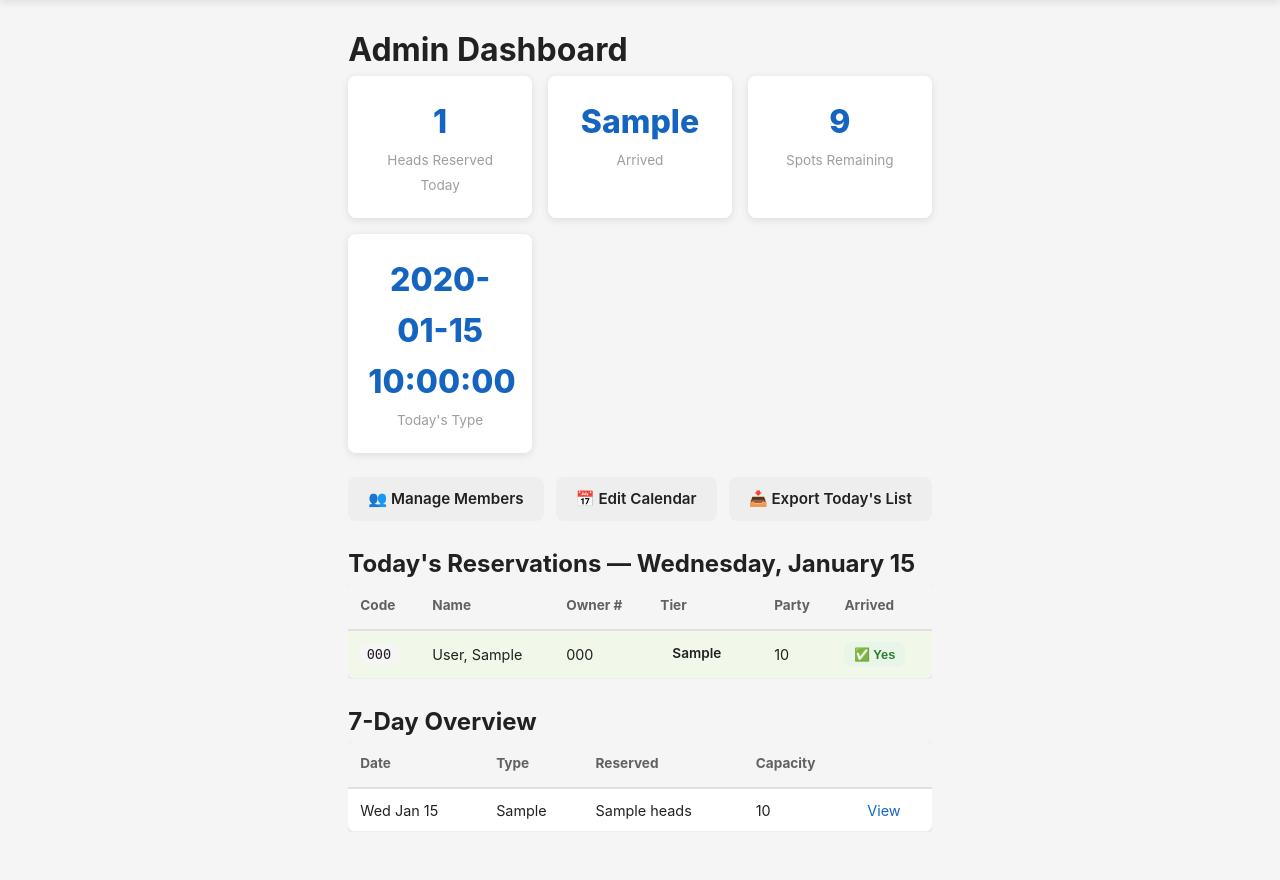
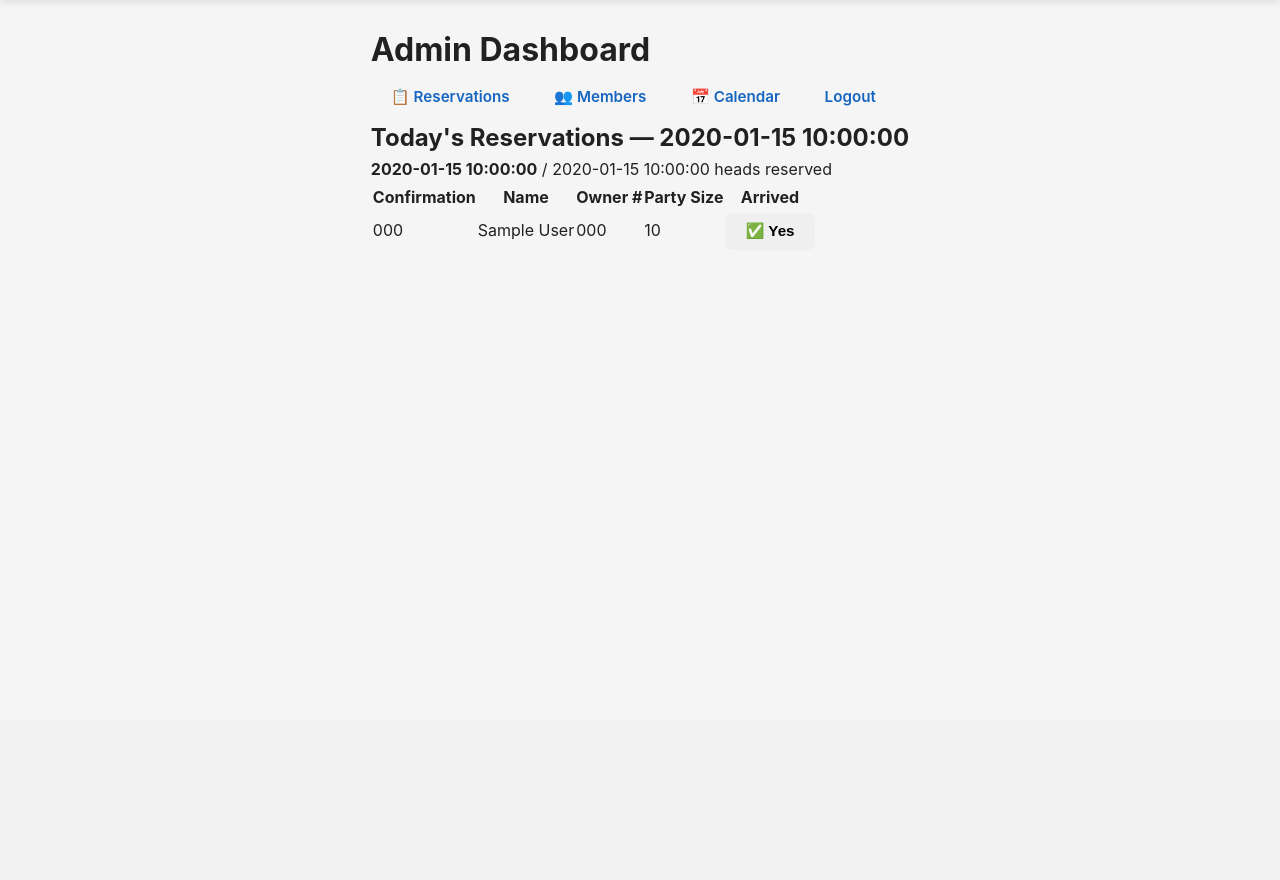
Before and after one commit to ccbractivix/splashpass, a Flask app: template templates/admin/dashboard.html in a window 1280 px wide. Shown: the part 80-960 px from the top of the page. After the commit the page ends 319 px from the top, so only its background shows below. Run offline with Flask 3, Linux system fonts and the light colour scheme; tables that the repository leaves empty hold one stand-in row (values such as "Sample post"); the template is opened without the code that fills it: values that come from a table or form of the project are taken from there, most other values are stand-ins (such as "Sample title", 1, 10 or a date in 2020).

Commit message:
Update dashboard.html

```diff
--- a/templates/admin/dashboard.html
+++ b/templates/admin/dashboard.html
@@ -1,62 +1,39 @@
 {% extends "base.html" %}
-
 {% block title %}Admin Dashboard{% endblock %}
-
 {% block content %}
 <h1>Admin Dashboard</h1>
-
-<div class="dashboard-stats">
-    <div class="stat-card">
-        <span class="stat-number">{{ total_heads }}</span>
-        <span class="stat-label">Heads Reserved Today</span>
-    </div>
-    <div class="stat-card">
-        <span class="stat-number">{{ arrived_heads }}</span>
-        <span class="stat-label">Arrived</span>
-    </div>
-    <div class="stat-card">
-        <span class="stat-number">{{ capacity - total_heads }}</span>
-        <span class="stat-label">Spots Remaining</span>
-    </div>
-    <div class="stat-card">
-        <span class="stat-number stat-type-{{ today_type|lower|replace(' ', '-') }}">{{ today_type }}</span>
-        <span class="stat-label">Today's Type</span>
-    </div>
+<div class="admin-nav">
+    <a href="{{ url_for('admin_reservations') }}" class="btn">📋 Reservations</a>
+    <a href="{{ url_for('admin_members') }}" class="btn">👥 Members</a>
+    <a href="{{ url_for('admin_calendar') }}" class="btn">📅 Calendar</a>
+    <a href="{{ url_for('admin_logout') }}" class="btn btn-danger">Logout</a>
 </div>
 
-<div class="admin-actions">
-    <a href="{{ url_for('admin.members') }}" class="btn btn-secondary">👥 Manage Members</a>
-    <a href="{{ url_for('admin.calendar_editor') }}" class="btn btn-secondary">📅 Edit Calendar</a>
-    <a href="{{ url_for('admin.export_reservations', date_str=today.strftime('%Y-%m-%d')) }}" class="btn btn-secondary">📥 Export Today's List</a>
-</div>
+<h2>Today's Reservations — {{ today_str }}</h2>
+<p><strong>{{ today_heads }}</strong> / {{ today_capacity }} heads reserved</p>
 
-<h2>Today's Reservations — {{ today.strftime('%A, %B %d') }}</h2>
-
-{% if reservations %}
-<div class="table-wrapper">
-    <table class="data-table">
+{% if today_reservations %}
+<table>
     <thead>
         <tr>
-                <th>Code</th>
+            <th>Confirmation</th>
             <th>Name</th>
             <th>Owner #</th>
-                <th>Tier</th>
-                <th>Party</th>
+            <th>Party Size</th>
             <th>Arrived</th>
         </tr>
     </thead>
     <tbody>
-            {% for r in reservations %}
-            <tr class="{% if r.arrived %}row-arrived{% endif %}">
-                <td><code>{{ r.confirmation_code }}</code></td>
-                <td>{{ r.member.last_name }}, {{ r.member.first_name }}</td>
+        {% for r in today_reservations %}
+        <tr>
+            <td>{{ r.confirmation_code }}</td>
+            <td>{{ r.member.first_name }} {{ r.member.last_name }}</td>
             <td>{{ r.member.owner_number }}</td>
-                <td><span class="tier-badge tier-{{ r.member.enrollment_type|lower }}">{{ r.member.enrollment_type }}</span></td>
             <td>{{ r.party_size }}</td>
             <td>
-                    <form method="POST" action="{{ url_for('admin.toggle_arrived', res_id=r.id) }}" style="display:inline;">
-                        <button type="submit" class="btn btn-small {% if r.arrived %}btn-arrived{% else %}btn-not-arrived{% endif %}">
-                            {% if r.arrived %}✅ Yes{% else %}⬜ No{% endif %}
+                <form method="POST" action="{{ url_for('toggle_arrived', res_id=r.id) }}">
+                    <button type="submit" class="btn btn-sm {{ 'btn-success' if r.arrived else 'btn-secondary' }}">
+                        {{ '✅ Yes' if r.arrived else '⬜ No' }}
                     </button>
                 </form>
             </td>
@@ -64,34 +41,7 @@
         {% endfor %}
     </tbody>
 </table>
-</div>
 {% else %}
-<p class="empty-message">No reservations for today yet.</p>
+<p>No reservations for today.</p>
 {% endif %}
-
-<h2>7-Day Overview</h2>
-<div class="table-wrapper">
-    <table class="data-table">
-        <thead>
-            <tr>
-                <th>Date</th>
-                <th>Type</th>
-                <th>Reserved</th>
-                <th>Capacity</th>
-                <th></th>
-            </tr>
-        </thead>
-        <tbody>
-            {% for day in upcoming %}
-            <tr>
-                <td>{{ day.date.strftime('%a %b %d') }}</td>
-                <td><span class="type-{{ day.day_type|lower|replace(' ', '-') }}">{{ day.day_type }}</span></td>
-                <td>{{ day.heads }}</td>
-                <td>{{ day.capacity }}</td>
-                <td><a href="{{ url_for('admin.reservations', date_str=day.date.strftime('%Y-%m-%d')) }}">View</a></td>
-            </tr>
-            {% endfor %}
-        </tbody>
-    </table>
-</div>
 {% endblock %}
```
Lines whose indentation alone changed are shown as unchanged.
